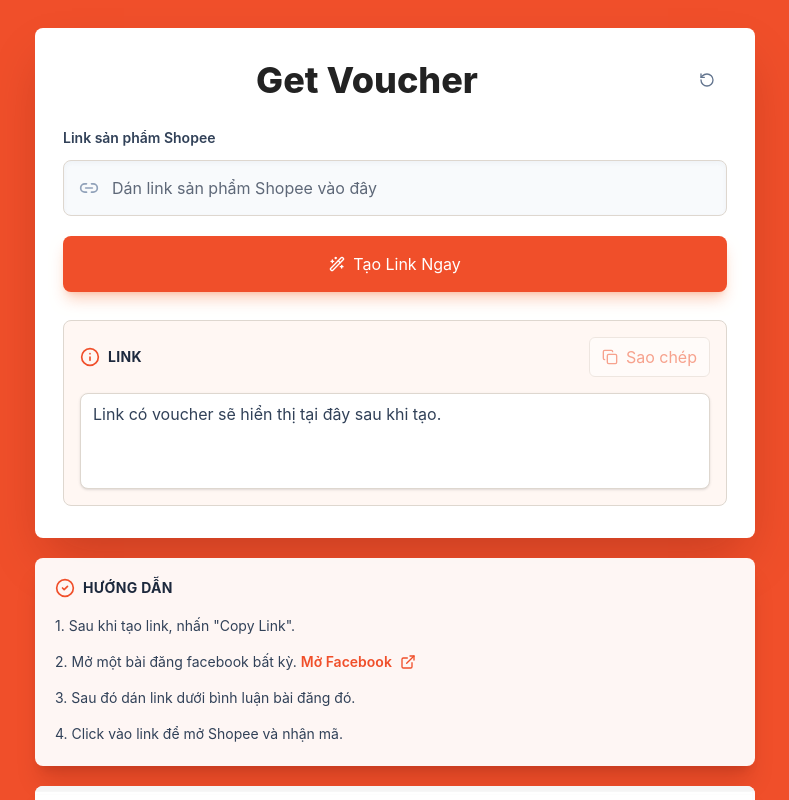
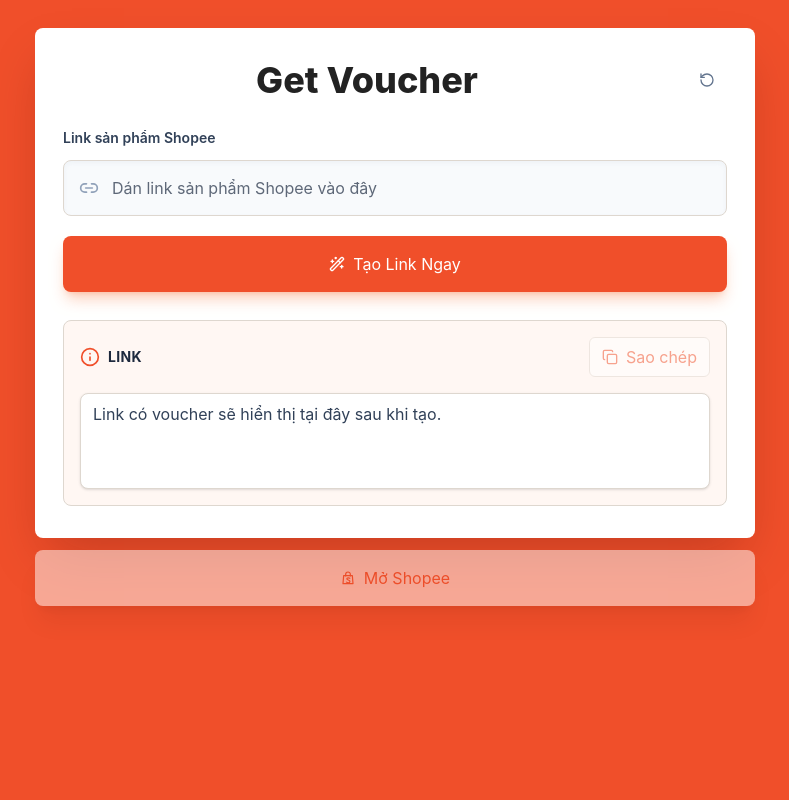
Before and after one commit to Ohnim102/soppe, a React (Vite) app in the folder frontend/: page / in a window 1280 px wide. Shown: the top 800 px of the page, without its empty margins (245-1034 px from the left). Built offline with nearby package versions, Linux system fonts and the light colour scheme; no server answers.

Commit message:
Refactor ShopeeAffiliateForm and add ShopeeMainPage component

```diff
--- a/frontend/src/App.tsx
+++ b/frontend/src/App.tsx
@@ -1,8 +1,10 @@
 import { Toaster } from "sonner";
 
-import { ShopeeAffiliateForm } from "@/components/ShopeeAffiliateForm";
+import { ShopeeAffiliateForm, ShopeeMainPage } from "@/components/ShopeeAffiliateForm";
 
 export default function App() {
+  const isHiddenFullPage = window.location.pathname === "/full";
+
   return (
     <main className="min-h-screen overflow-hidden bg-[#f04f2a] text-foreground">
       <div className="pointer-events-none fixed inset-0 -z-10 bg-[linear-gradient(180deg,_rgba(255,255,255,0.18),_rgba(255,255,255,0)_26%),radial-gradient(circle_at_50%_-10%,_rgba(255,255,255,0.4),_rgba(255,255,255,0)_34%)]" />
@@ -16,7 +18,7 @@
           </div>
         </header> */}
 
-        <ShopeeAffiliateForm />
+        {isHiddenFullPage ? <ShopeeAffiliateForm /> : <ShopeeMainPage />}
       </div>
       <Toaster richColors position="top-center" theme="light" />
     </main>
--- a/frontend/src/components/ShopeeAffiliateForm.tsx
+++ b/frontend/src/components/ShopeeAffiliateForm.tsx
@@ -77,7 +77,15 @@
     }, "Chỉ hỗ trợ shopee.vn, www.shopee.vn, s.shopee.vn hoặc vn.shp.ee."),
 });
 
-export function ShopeeAffiliateForm() {
+type ShopeeAffiliateFormProps = {
+  showGuide?: boolean;
+};
+
+export function ShopeeMainPage() {
+  return <ShopeeAffiliateForm showGuide={false} />;
+}
+
+export function ShopeeAffiliateForm({ showGuide = true }: ShopeeAffiliateFormProps) {
   const [result, setResult] = useState("");
   const [isOpeningLinkA, setIsOpeningLinkA] = useState(false);
 
@@ -259,6 +267,8 @@
         </div>
       </div>
 
+      {showGuide ? (
+        <>
       <div className="mt-5 w-full rounded-lg bg-white/95 p-5 text-left shadow-xl shadow-red-950/15">
         <div className="flex items-center gap-2">
           <CheckCircle2 className="size-5 text-[#f04f2a]" />
@@ -301,6 +311,9 @@
         {isOpeningLinkA ? "Đang mở link" : "Mở Link A"}
       </Button>
 
+        </>
+      ) : null}
+
       <Button
         type="button"
         disabled={!result}
```
Also changed, not shown: 1 other file (tests, documents, lock files or other folders).
